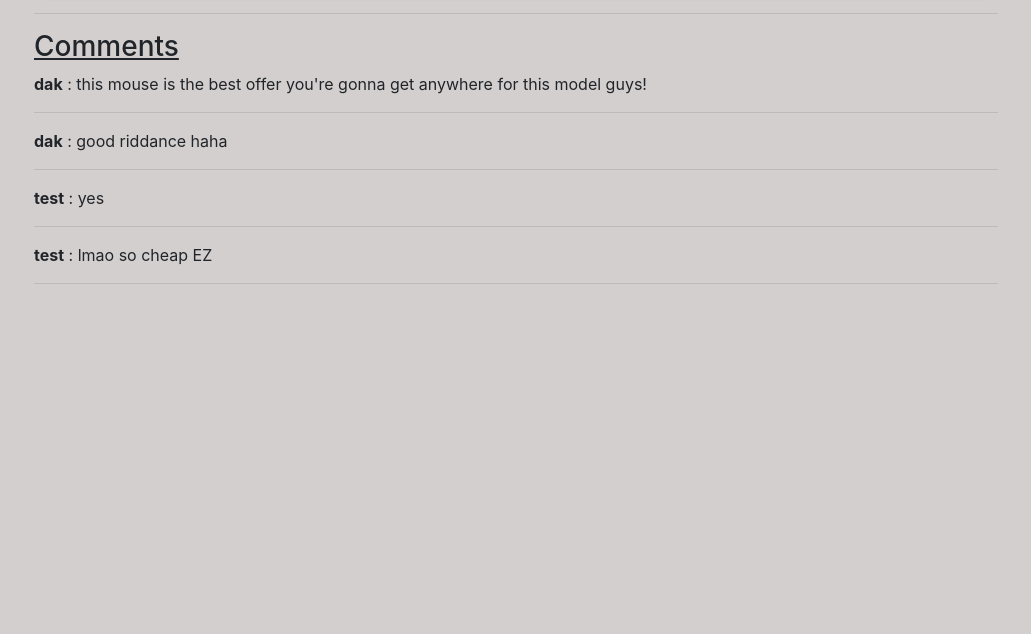
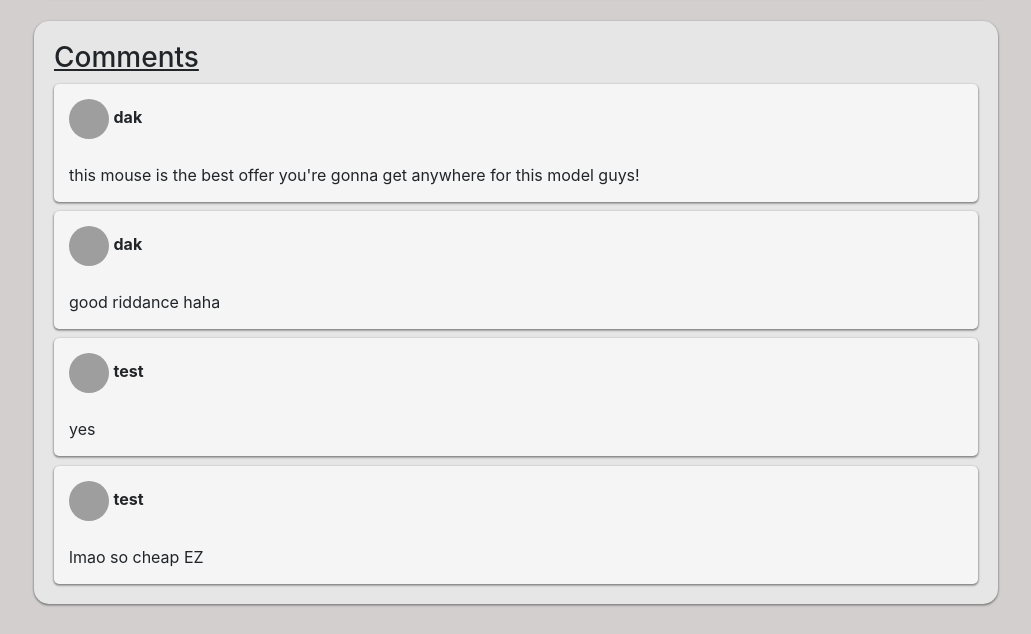
Before and after one commit to dcsp3/auctions, a Django app: a page that uses auctions/templates/auctions/listing.html in a window 1280 px wide. Shown: the part 577-1211 px from the top of the page, without its empty margins (124-1155 px from the left). Before the commit the page ends 861 px from the top, so only its background shows below. Run offline with Django 3.2, Linux system fonts and the light colour scheme; data comes from the database, SQL or seed files in the repository; both versions use the stored data as it was after the commit; some libraries are stand-ins or nearby versions; grey boxes are pictures that could not be loaded.

Commit message:
finish styles for comments

```diff
--- a/auctions/static/auctions/styles.css
+++ b/auctions/static/auctions/styles.css
@@ -233,6 +233,21 @@ body {
     background-color: #005eff;
 }
 
+.individual-listing-comments {
+    background-color: RGB(230, 230, 230);
+    box-shadow: 0px 1px 2px .5px grey;
+    border-radius: 15px;
+    padding: 20px;
+}
+
+.individual-comment {
+    padding: 15px;
+    background-color: whitesmoke;
+    box-shadow: 0px 1px 2px .5px grey;
+    border-radius: 5px;
+    margin-top: 1%;
+}
+
 .categories-container {
     padding: 30px;
     margin-left: 10%;
--- a/auctions/templates/auctions/listing.html
+++ b/auctions/templates/auctions/listing.html
@@ -40,10 +40,7 @@
                     <br>
                 </div>
 
-
-
                 <hr>
-
 
                 {% if listing.closed %}
                     {% if request.user == listing.highest_bidder and not listing.user == listing.highest_bidder %}
@@ -57,7 +54,7 @@
                     {% if user.is_authenticated %}
                         <form method="POST" action="{% url 'listing' listing.id %}">
                             {% csrf_token %}
-                            <strong><label for="bid_amount">Your Bid:</label></strong>
+                            <strong><label for="bid_amount">Your Bid (£):</label></strong>
                             <input type="number" name="bid_amount" step="0.01" min="{{ listing.highest_bid|floatformat:2 }}" required>
                             <button class="place-bid-button" type="submit">Place Bid</button>
                         </form>
@@ -66,13 +63,12 @@
                     {% endif %}
                 {% endif %}
 
-
                 <hr>
                 Bids: {{bids}}
                 <br>
                 Seller: <strong>{{ listing.user }}</strong>
+                <hr>
 
-                <hr>
                 <h6><u><strong>Description</strong></u></h6>
                 {{ listing.description }}
 
@@ -80,12 +76,9 @@
 
         </div>
 
-        <div class="individual-listing-bids">
-
-        </div>
+        <br>
 
         <div class="individual-listing-comments">
-            <hr>
             <h3><u>Comments</u></h3>
             {% if user.is_authenticated %}
                 <form method="POST" action="">
@@ -93,13 +86,18 @@
                     {{ form.comment_text }}
                     <input type="submit" value="Comment">
                 </form>
-                <hr/>
+                <hr>
             {% endif %}
             {% for comment in comments %}
-            <b>{{ comment.user }}</b> : {{ comment.comment_text }}
-            <hr>
+                <div class="individual-comment">
+                    <img src="https://external-content.duckduckgo.com/iu/?u=http%3A%2F%2Fronaldmottram.co.nz%2Fwp-content%2Fuploads%2F2019%2F01%2Fdefault-user-icon-8.jpg&f=1&nofb=1&ipt=9321d3ae768efcf8ec35b77bce818ded63f6438d2235b332d53659df5723c7e0&ipo=images" height="40" width="40" style="border-radius: 20px;">
+                    <strong>{{ comment.user }}</strong>
+                    <br>
+                    <br>
+                    {{ comment.comment_text }}
+                </div>
             {% empty %}
-            <h2>NO COMMENTS YET!</h2>
+                No Comments Yet.
             {% endfor %}
         </div>
 
```
Also changed, not shown: db.sqlite3.
